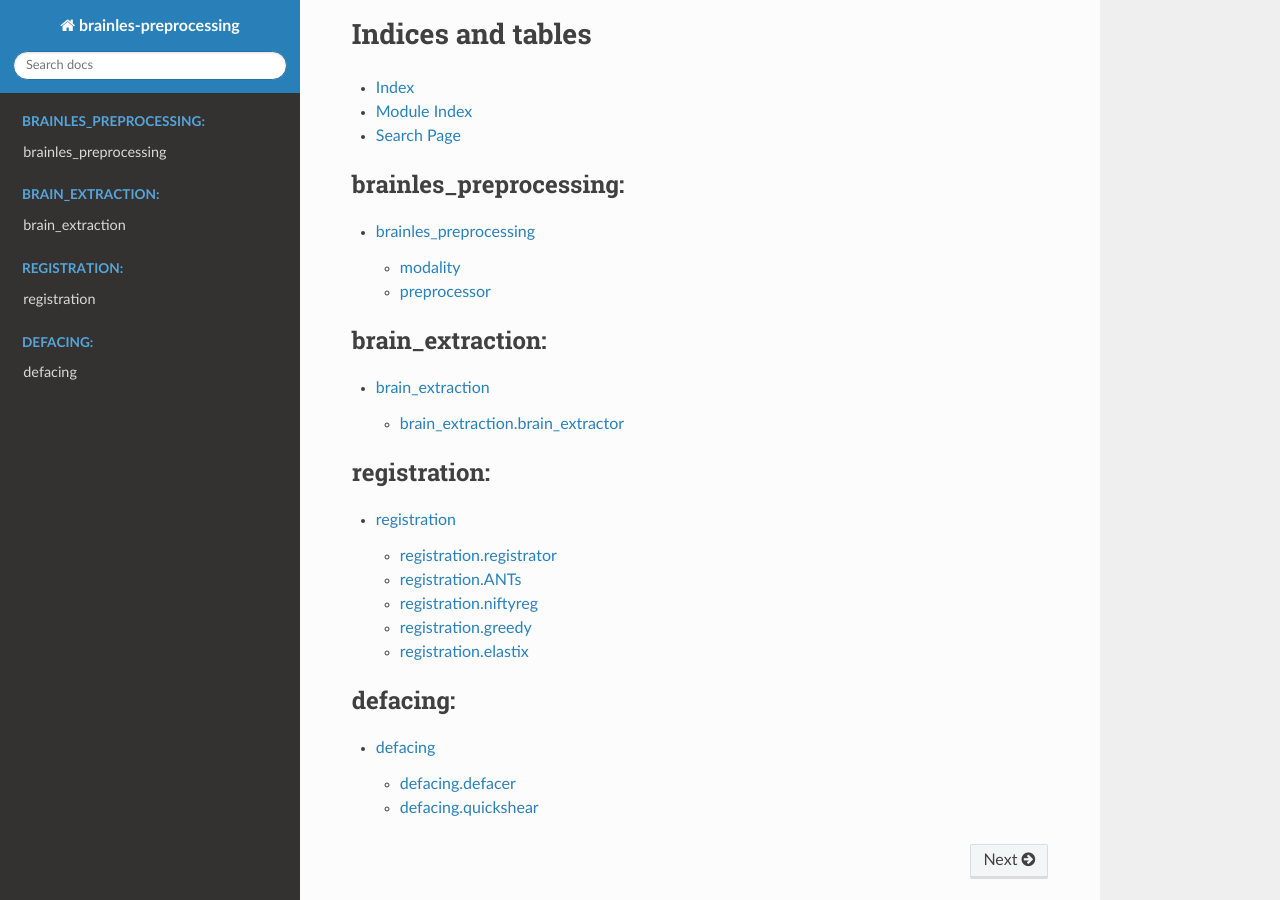
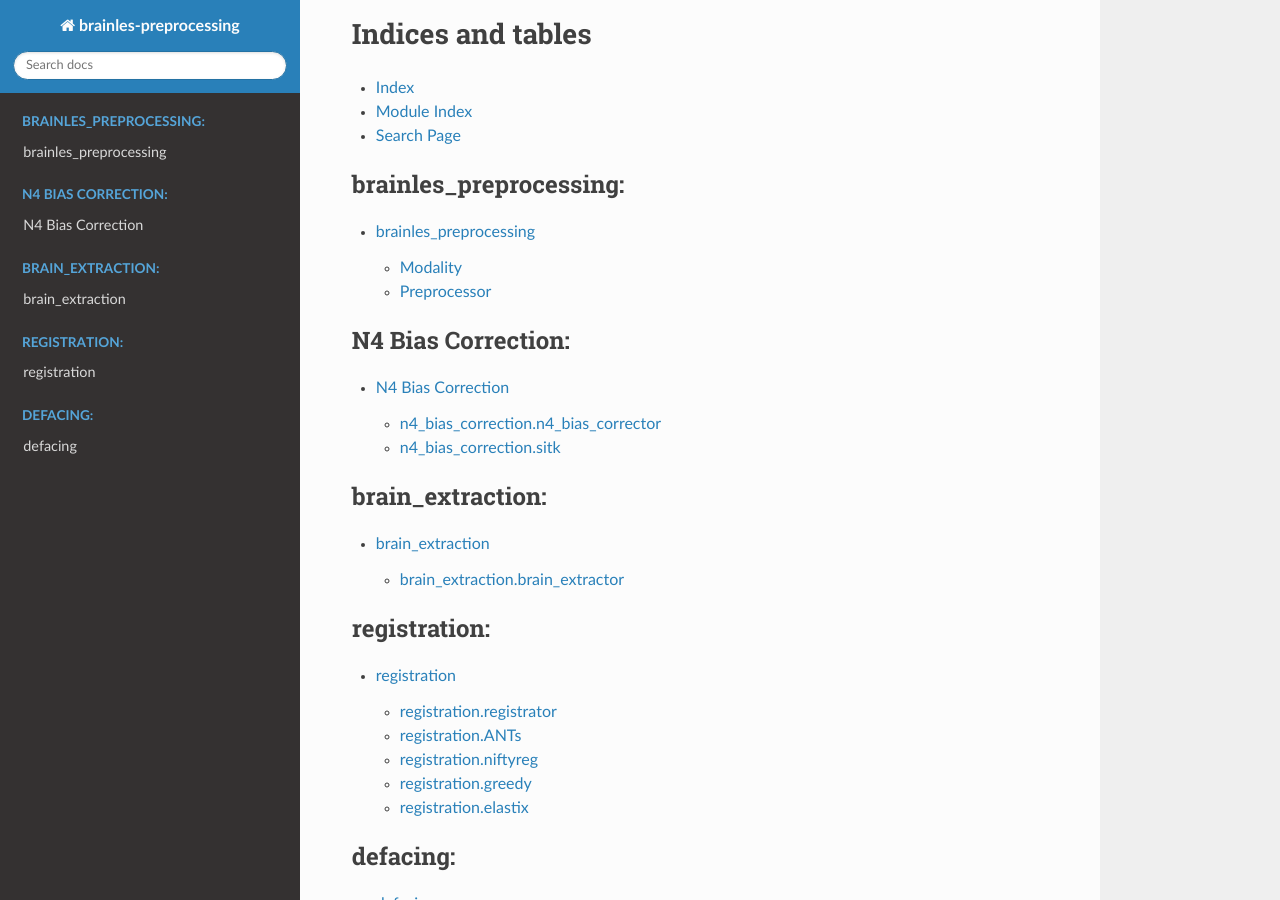
Before and after one commit to BrainLesion/preprocessing, a Sphinx documentation site: the page built from docs/source/index.rst, in a window 1280 px wide and 900 px high, scrolled down 3570 px. Built offline with Sphinx 7.4.7 and the Read the Docs theme 3.1.0, drawn with Linux system fonts in a browser that asks for light colours.

```diff
--- a/docs/source/index.rst
+++ b/docs/source/index.rst
@@ -31,6 +31,13 @@ Indices and tables
 
 .. toctree::
    :maxdepth: 2
+   :caption: N4 Bias Correction:
+
+   n4-bias-correction.rst
+
+
+.. toctree::
+   :maxdepth: 2
    :caption: brain_extraction:
 
    brain-extraction.rst
--- /dev/null
+++ b/docs/source/n4-bias-correction.rst
@@ -0,0 +1,15 @@
+N4 Bias Correction
+============================================
+
+
+
+n4_bias_correction.n4_bias_corrector
+--------------------------------------------
+
+.. automodule:: brainles_preprocessing.n4_bias_correction.n4_bias_corrector
+
+
+n4_bias_correction.sitk
+--------------------------------------
+
+.. automodule:: brainles_preprocessing.n4_bias_correction.sitk.sitk_n4_bias_corrector
```
Also changed, not shown: docs/source/brainles-preprocessing.rst (+9 -3 lines).
